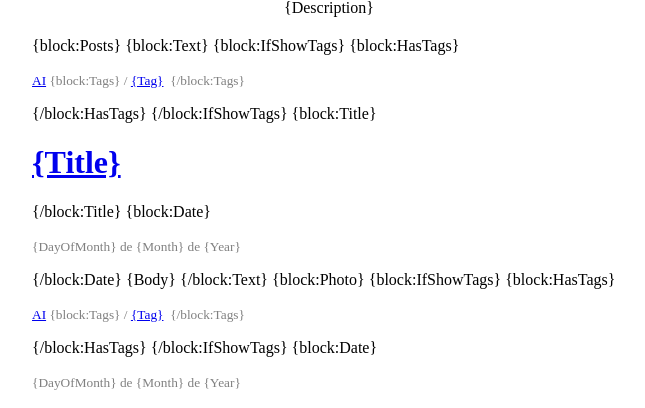
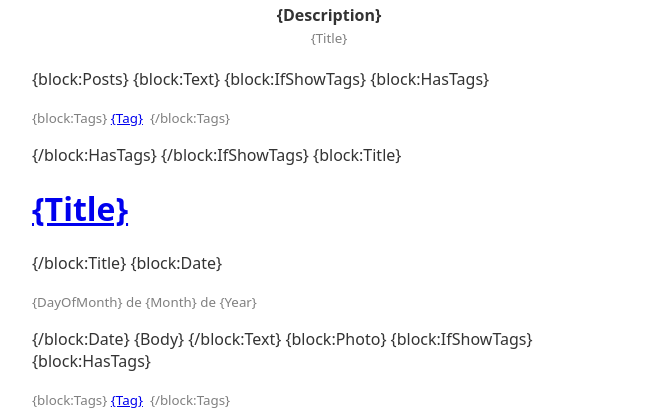
Before and after one commit to MeuGarfo/tema-basico-para-tumblr, a PHP site: page / in a window 1280 px wide. Shown: the part 162-570 px from the top of the page, without its empty margins (311-956 px from the left). Run offline with PHP 8.4, Linux system fonts and the light colour scheme.

Commit message:
M  README.md M  index.php A  tema.png

```diff
--- a/index.php
+++ b/index.php
@@ -37,6 +37,11 @@
     <meta name="if:Show Navigation" content="1">
     <style media="screen">
     /*Desktop*/
+    body{
+        color:#333;
+        font-family:sans;
+        font-size:1em;
+    }
     .avatar{
         border-radius: 100%;
     }
@@ -84,7 +89,8 @@
                 <a href="/" title="AI">
                     <img class="avatar" alt="Anderson Ismael" src="{PortraitURL-128}" width="128" height="128">
                 </a><br>
-                {Description}
+                <b>{Description}</b><br>
+                <small>{Title}</small>
             </td>
         </tr>
         <tr>
@@ -100,9 +106,8 @@
                 {block:HasTags}
                 <div class="tags">
                     <small>
-                        <a href="/">AI</a>
                         {block:Tags}
-                        / <a href="{TagURL}" title="{lang:Posts tagged Tag}">{Tag}</a>&nbsp;
+                        <a href="{TagURL}" title="{lang:Posts tagged Tag}">{Tag}</a>&nbsp;
                         {/block:Tags}
                     </small>
                 </div>
@@ -132,9 +137,8 @@
                 {block:HasTags}
                 <div class="tags">
                     <small>
-                        <a href="/">AI</a>
                         {block:Tags}
-                        / <a href="{TagURL}" title="{lang:Posts tagged Tag}">{Tag}</a>&nbsp;
+                        <a href="{TagURL}" title="{lang:Posts tagged Tag}">{Tag}</a>&nbsp;
                         {/block:Tags}
                     </small>
                 </div>
@@ -167,9 +171,8 @@
                 {block:HasTags}
                 <div class="tags">
                     <small>
-                        <a href="/">AI</a>
                         {block:Tags}
-                        / <a href="{TagURL}" title="{lang:Posts tagged Tag}">{Tag}</a>&nbsp;
+                        <a href="{TagURL}" title="{lang:Posts tagged Tag}">{Tag}</a>&nbsp;
                         {/block:Tags}
                     </small>
                 </div>
```
Also changed, not shown: README.md, tema.png (added).
